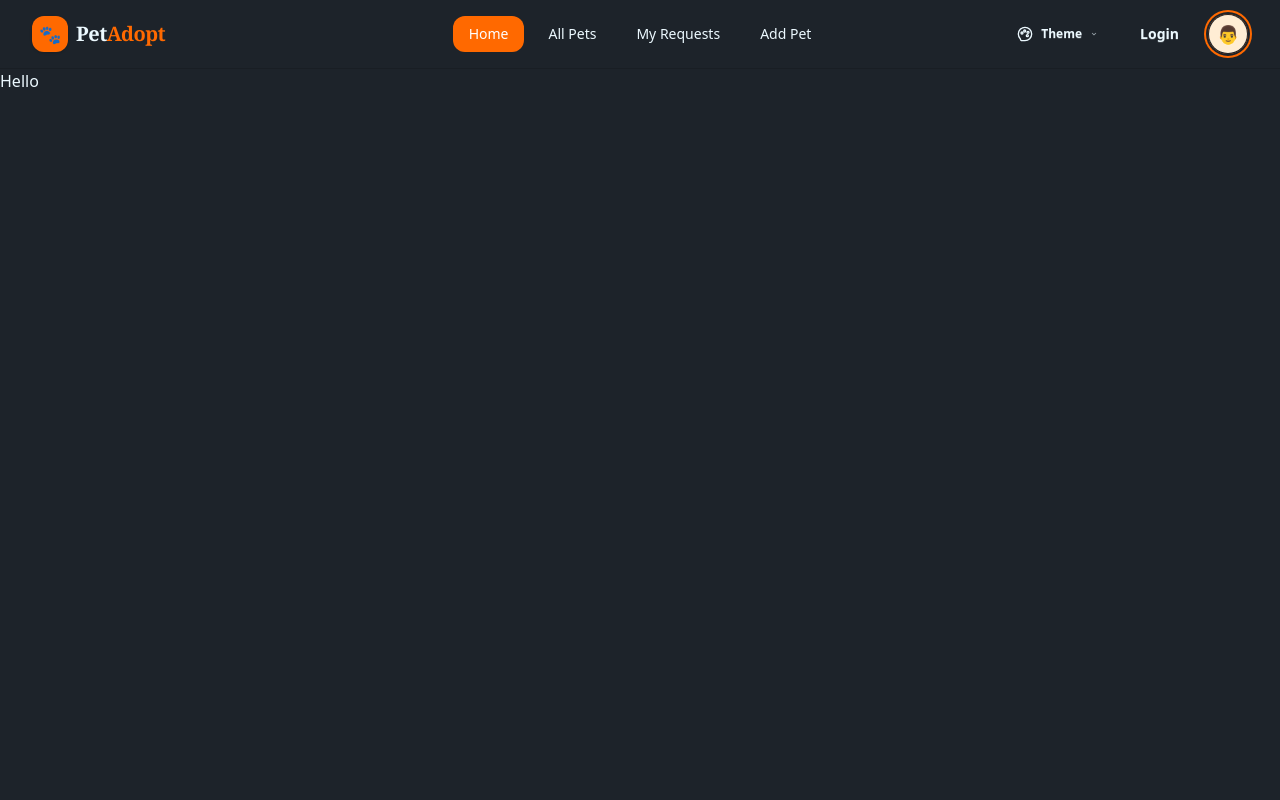
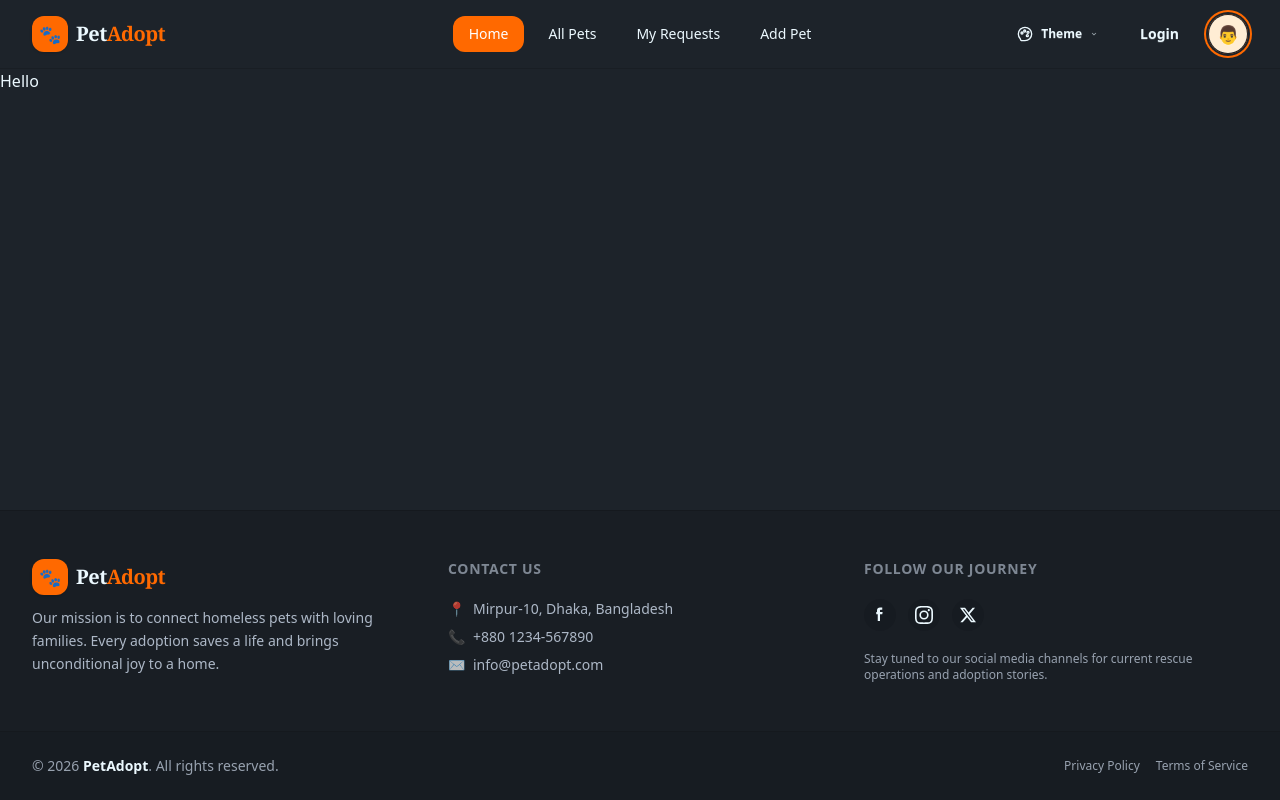
Before and after one commit to HelloMizanur/pet-adopt-client, a Next.js app: page / in a window 1280 px wide. Built offline with nearby package versions, Linux system fonts and the light colour scheme.

Commit message:
Footer done

```diff
--- a/src/app/(main)/layout.js
+++ b/src/app/(main)/layout.js
@@ -1,6 +1,7 @@
 import { Geist, Geist_Mono } from "next/font/google";
 import "../globals.css";
 import NavbarComponent from "../../components/Navbar";
+import Footer from "@/components/Footer";
 
 const geistSans = Geist({
   variable: "--font-geist-sans",
@@ -26,7 +27,8 @@ export default function RootLayout({ children }) {
     >
       <body className="min-h-full flex flex-col">
         <NavbarComponent />
-        {children}
+        <div className="flex-1">{children}</div>
+        <Footer />
       </body>
     </html>
   );
--- /dev/null
+++ b/src/components/Footer.jsx
@@ -0,0 +1,142 @@
+"use client";
+
+import Link from "next/link";
+import React from "react";
+
+export default function Footer() {
+  return (
+    <footer className="bg-base-200 text-base-content border-t border-base-300">
+      {/* ─── MAIN FOOTER CONTENT ──────────────────────────────── */}
+      <div className="max-w-7xl mx-auto px-4 md:px-8 py-12 grid grid-cols-1 md:grid-cols-3 gap-8">
+        {/* Column 1: Brand & Bio */}
+        <div className="flex flex-col gap-3">
+          <Link
+            href="/"
+            className="flex items-center gap-2 cursor-pointer select-none"
+          >
+            <div className="w-9 h-9 bg-orange-500 text-white rounded-xl flex items-center justify-center text-lg shadow-sm">
+              🐾
+            </div>
+            <span className="font-serif font-bold text-xl tracking-tight">
+              Pet<span className="text-orange-500">Adopt</span>
+            </span>
+          </Link>
+          <p className="text-sm text-base-content/70 max-w-sm leading-relaxed">
+            Our mission is to connect homeless pets with loving families. Every
+            adoption saves a life and brings unconditional joy to a home.
+          </p>
+        </div>
+
+        {/* Column 2: Contact Information */}
+        <div className="flex flex-col gap-3">
+          <h3 className="footer-title text-sm font-bold tracking-wider text-base-content/80 uppercase">
+            Contact Us
+          </h3>
+          <div className="flex flex-col gap-2 text-sm text-base-content/70">
+            <div className="flex items-center gap-2">
+              <span>📍</span>
+              <span>Mirpur-10, Dhaka, Bangladesh</span>
+            </div>
+            <div className="flex items-center gap-2">
+              <span>📞</span>
+              <a
+                href="tel:+880123456789"
+                className="hover:text-orange-500 transition-colors"
+              >
+                +880 1234-567890
+              </a>
+            </div>
+            <div className="flex items-center gap-2">
+              <span>✉️</span>
+              <a
+                href="mailto:info@petadopt.com"
+                className="hover:text-orange-500 transition-colors"
+              >
+                info@petadopt.com
+              </a>
+            </div>
+          </div>
+        </div>
+
+        {/* Column 3: Social Links */}
+        <div className="flex flex-col gap-3">
+          <h3 className="footer-title text-sm font-bold tracking-wider text-base-content/80 uppercase">
+            Follow Our Journey
+          </h3>
+
+          <div className="flex items-center gap-3">
+            {/* Facebook */}
+            <a
+              href="#"
+              className="btn btn-ghost btn-circle btn-sm bg-base-300/50 hover:bg-orange-500 hover:text-white transition-all"
+            >
+              <svg
+                xmlns="http://www.w3.org/2000/svg"
+                width="18"
+                height="18"
+                fill="currentColor"
+                viewBox="0 0 24 24"
+              >
+                <path d="M9 8H7v3h2v9h3v-9h3l.5-3H12V6c0-.88.39-1 1-1h2V2h-3c-2.42 0-4 1.35-4 4v2z" />
+              </svg>
+            </a>
+            {/* Instagram */}
+            <a
+              href="#"
+              className="btn btn-ghost btn-circle btn-sm bg-base-300/50 hover:bg-orange-500 hover:text-white transition-all"
+            >
+              <svg
+                xmlns="http://www.w3.org/2000/svg"
+                width="18"
+                height="18"
+                fill="currentColor"
+                viewBox="0 0 24 24"
+              >
+                <path d="M12 2.163c3.204 0 3.584.012 4.85.07 3.252.148 4.771 1.691 4.919 4.919.058 1.265.069 1.645.069 4.849 0 3.205-.012 3.584-.069 4.849-.149 3.225-1.664 4.771-4.919 4.919-1.266.058-1.644.07-4.85.07-3.204 0-3.584-.012-4.849-.07-3.26-.149-4.771-1.699-4.919-4.92-.058-1.265-.07-1.644-.07-4.849 0-3.204.013-3.583.07-4.849.149-3.227 1.664-4.771 4.919-4.919 1.266-.057 1.645-.069 4.849-.069zM12 0C8.741 0 8.333.014 7.053.072 2.695.272.273 2.69.073 7.051.014 8.333 0 8.741 0 12c0 3.259.014 3.668.072 4.948.2 4.358 2.618 6.78 6.98 6.98 1.281.058 1.689.072 4.948.072 3.259 0 3.668-.014 4.948-.072 4.354-.2 6.782-2.618 6.979-6.98.059-1.28.073-1.689.073-4.948 0-3.259-.014-3.667-.072-4.947-.196-4.354-2.617-6.78-6.979-6.98C15.668.014 15.259 0 12 0zm0 5.838a6.162 6.162 0 1 0 0 12.324 6.162 6.162 0 0 0 0-12.324zM12 16a4 4 0 1 1 0-8 4 4 0 0 1 0 8zm6.406-11.845a1.44 1.44 0 1 0 0 2.881 1.44 1.44 0 0 0 0-2.881z" />
+              </svg>
+            </a>
+            {/* Twitter / X */}
+            <a
+              href="#"
+              className="btn btn-ghost btn-circle btn-sm bg-base-300/50 hover:bg-orange-500 hover:text-white transition-all"
+            >
+              <svg
+                xmlns="http://www.w3.org/2000/xl"
+                width="16"
+                height="16"
+                fill="currentColor"
+                viewBox="0 0 16 16"
+              >
+                <path d="M12.6.75h2.454l-5.36 6.142L16 15.25h-4.937l-3.867-5.07-4.425 5.07H.316l5.733-6.57L0 .75h5.063l3.495 4.633L12.601.75Zm-.86 13.028h1.36L4.323 2.145H2.865l8.875 11.633Z" />
+              </svg>
+            </a>
+          </div>
+
+          <p className="text-xs text-base-content/60 mt-2">
+            Stay tuned to our social media channels for current rescue
+            operations and adoption stories.
+          </p>
+        </div>
+      </div>
+
+      {/* ─── BOTTOM BAR: COPYRIGHT ────────────────────────────── */}
+      <div className="border-t border-base-300 bg-base-300/30">
+        <div className="max-w-7xl mx-auto px-4 md:px-8 py-6 flex flex-col sm:flex-row items-center justify-between gap-4 text-sm text-base-content/60">
+          <div>
+            © {new Date().getFullYear()}{" "}
+            <span className="font-semibold text-base-content">PetAdopt</span>.
+            All rights reserved.
+          </div>
+          <div className="flex gap-4 text-xs">
+            <a href="#" className="hover:underline">
+              Privacy Policy
+            </a>
+            <a href="#" className="hover:underline">
+              Terms of Service
+            </a>
+          </div>
+        </div>
+      </div>
+    </footer>
+  );
+}
--- a/src/components/Navbar.jsx
+++ b/src/components/Navbar.jsx
@@ -7,6 +7,7 @@ import { usePathname } from "next/navigation";
 export default function Navbar() {
   const pathname = usePathname();
 
+  // Helper function to check if the route is active
   const isActive = (path) => pathname === path;
 
   return (
@@ -158,6 +159,7 @@ export default function Navbar() {
 
       {/* ─── NAVBAR END: THEME TOGGLE, LOGIN & USER ───────────── */}
       <div className="navbar-end gap-3">
+        {/* Theme Picker Dropdown */}
         <div className="dropdown dropdown-end">
           <div
             tabIndex={0}
@@ -238,6 +240,7 @@ export default function Navbar() {
           </ul>
         </div>
 
+        {/* Login */}
         <Link
           href="/login"
           className={`btn btn-sm rounded-xl px-4 text-sm font-semibold transition-colors ${
@@ -247,6 +250,7 @@ export default function Navbar() {
           Login
         </Link>
 
+        {/* User Profile Menu */}
         <div className="dropdown dropdown-end">
           <div
             tabIndex={0}
```
